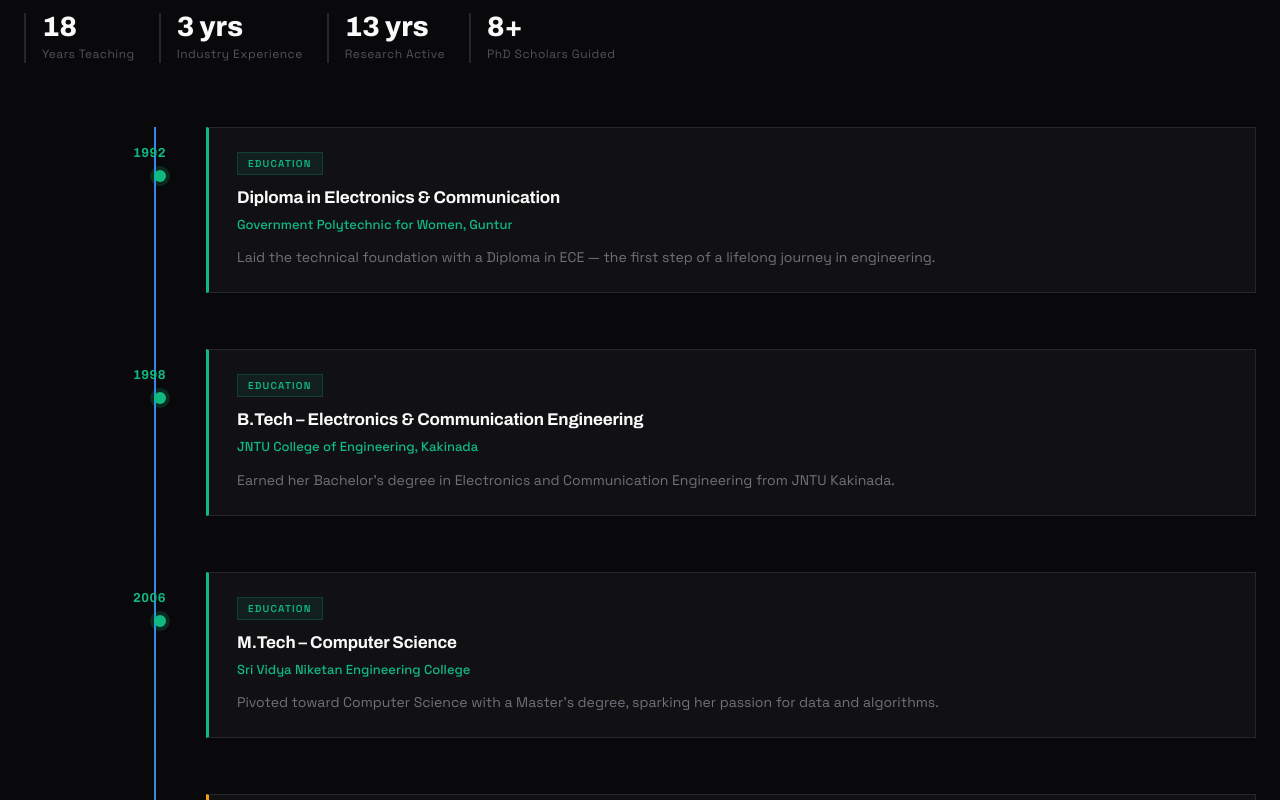
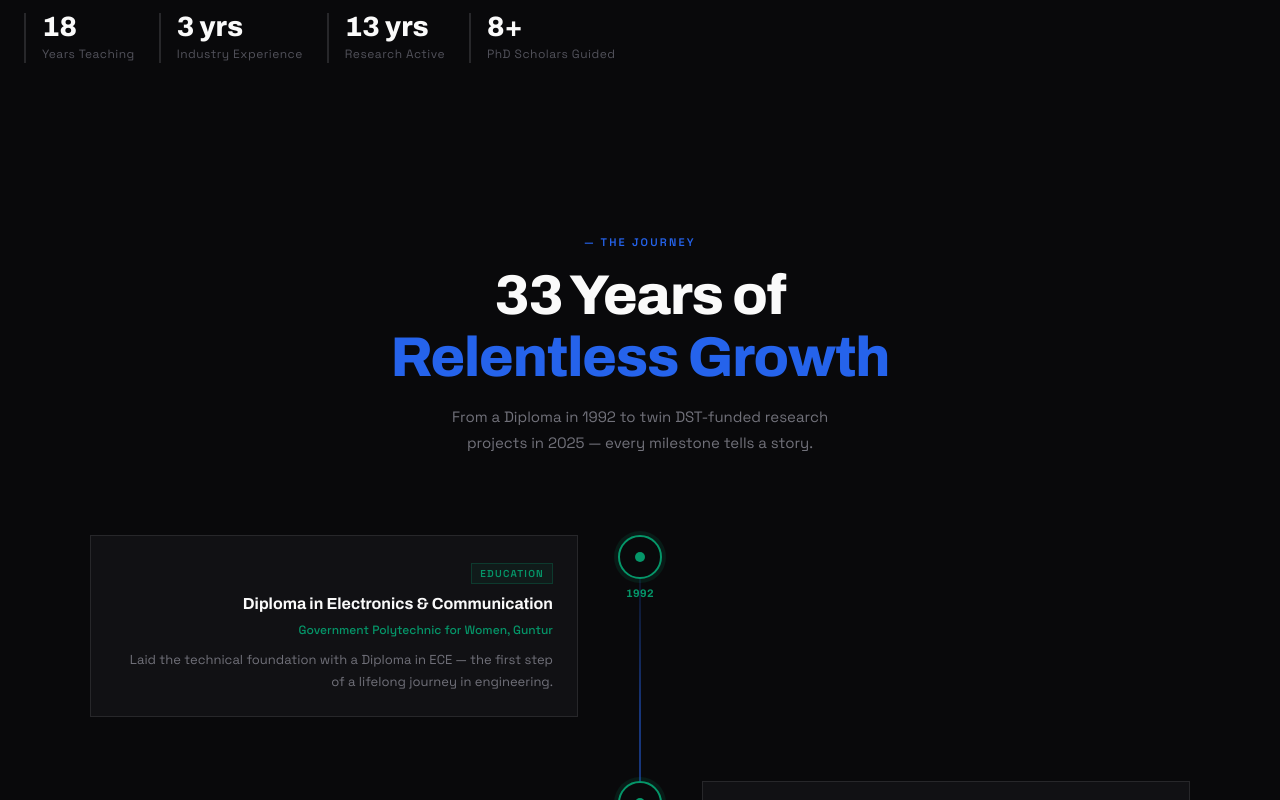
Before and after one commit to Purushotham-Prajapati/pro-portfolio, a React (Vite) app: page /journey in a window 1280 px wide. Shown: the part 500-1300 px from the top of the page. Built offline with nearby package versions, Linux system fonts and the light colour scheme.

Commit message:
feat:journey page changed

```diff
--- a/src/pages/JourneyPage.tsx
+++ b/src/pages/JourneyPage.tsx
@@ -1,5 +1,5 @@
 import { useEffect } from 'react'
-import AceternityTimeline from '../components/AceternityTimeline'
+import TimelineSection from '../components/TimelineSection'
 
 export default function JourneyPage() {
     useEffect(() => { window.scrollTo(0, 0) }, [])
@@ -63,9 +63,7 @@ export default function JourneyPage() {
             </div>
 
             {/* Timeline */}
-            <div style={{ maxWidth: '1280px', margin: '0 auto', padding: '0 24px clamp(60px, 8vw, 120px)' }}>
-                <AceternityTimeline />
-            </div>
+            <TimelineSection />
         </div>
     )
 }
```
